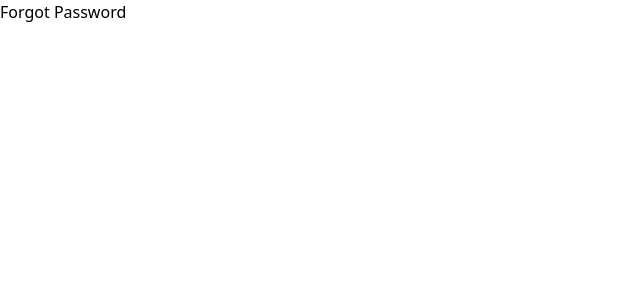
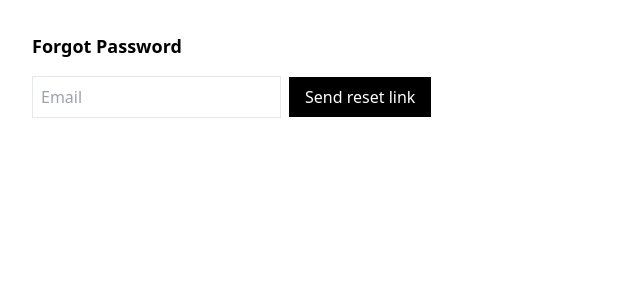
Before and after one commit to tm1722/ip-pip, a Next.js app: page /forgot-password in a window 1280 px wide. Shown: the top 300 px of the page, without its empty margins (0-640 px from the left). Built offline with nearby package versions, Linux system fonts and the light colour scheme.

Commit message:
Added a forgot password feature but currently doesn't work because I need DNS records so I'm waiting - STANDBY

```diff
--- /dev/null
+++ b/app/api/forgot-password/route.ts
@@ -0,0 +1,33 @@
+import { randomBytes } from 'crypto';
+import { db } from '@/lib/db';
+import { sendEmail } from '@/lib/email';
+
+export async function POST(request: Request) {
+  console.log('[API] Received forgot-password request');
+
+  try {
+    const { email } = await request.json();
+    console.log('[API] Parsed email:', email);
+
+    const token = randomBytes(32).toString('hex');
+    const expiresAt = new Date(Date.now() + 1000 * 60 * 60); // 1 hour
+    console.log('[API] Generated reset token');
+
+    await db.query(
+      'INSERT INTO password_reset_tokens (email, token, expires_at) VALUES ($1, $2, $3)',
+      [email, token, expiresAt]
+    );
+    console.log('[API] Token saved to database');
+
+    const resetUrl = `https://yourdomain.com/reset-password?token=${token}`;
+    console.log('[API] Generated reset URL:', resetUrl);
+
+    await sendEmail(email, 'Reset Your Password', `Click to reset: ${resetUrl}`);
+    console.log('[API] Email sent via Resend');
+
+    return new Response(null, { status: 200 });
+  } catch (err: any) {
+    console.error('[API] ❌ Error in forgot-password route:', err.message);
+    return new Response('Internal Server Error', { status: 500 });
+  }
+}
--- /dev/null
+++ b/app/api/reset-password/route.ts
@@ -0,0 +1,21 @@
+import { db } from '@/lib/db';
+import bcrypt from 'bcrypt';
+
+export default async function handler(req, res) {
+  const { token, password } = JSON.parse(req.body);
+
+  const result = await db.query(
+    'SELECT email FROM password_reset_tokens WHERE token = $1 AND expires_at > NOW()',
+    [token]
+  );
+
+  if (result.rows.length === 0) return res.status(400).send('Invalid token');
+
+  const email = result.rows[0].email;
+  const hashedPassword = await bcrypt.hash(password, 10);
+
+  await db.query('UPDATE users SET password = $1 WHERE email = $2', [hashedPassword, email]);
+  await db.query('DELETE FROM password_reset_tokens WHERE token = $1', [token]);
+
+  res.status(200).end();
+}
--- a/app/db.ts
+++ b/app/db.ts
@@ -3,6 +3,7 @@ import { pgTable, serial, varchar } from 'drizzle-orm/pg-core';
 import { eq } from 'drizzle-orm';
 import postgres from 'postgres';
 import { genSaltSync, hashSync } from 'bcrypt-ts';
+
 
 // Optionally, if not using email/pass login, you can
 // use the Drizzle adapter for Auth.js / NextAuth
--- a/app/forgot-password/page.tsx
+++ b/app/forgot-password/page.tsx
@@ -1,11 +1,40 @@
-import React from 'react';
+'use client';
 
-const ForgotPasswordPage: React.FC = () => {
-    return (
-        <div>
-            <h1>Forgot Password</h1>
-        </div>
-    );
-};
+import { useState } from 'react';
 
-export default ForgotPasswordPage;
+export default function ForgotPasswordPage() {
+  const [email, setEmail] = useState('');
+  const [submitted, setSubmitted] = useState(false);
+
+  const handleSubmit = async (e: React.FormEvent) => {
+    e.preventDefault();
+    await fetch('/api/forgot-password', {
+      method: 'POST',
+      body: JSON.stringify({ email }),
+    });
+    setSubmitted(true);
+  };
+
+  return (
+    <div className="p-8">
+      <h1 className="text-lg font-bold mb-4">Forgot Password</h1>
+      {!submitted ? (
+        <form onSubmit={handleSubmit}>
+          <input
+            type="email"
+            required
+            placeholder="Email"
+            className="border p-2 mr-2"
+            value={email}
+            onChange={(e) => setEmail(e.target.value)}
+          />
+          <button type="submit" className="bg-black text-white px-4 py-2">
+            Send reset link
+          </button>
+        </form>
+      ) : (
+        <p>Check your email for a reset link.</p>
+      )}
+    </div>
+  );
+}
--- a/app/register/page.tsx
+++ b/app/register/page.tsx
@@ -3,6 +3,7 @@ import { Form } from 'app/form';
 import { redirect } from 'next/navigation';
 import { createUser, getUser } from 'app/db';
 import { SubmitButton } from 'app/submit-button';
+import { log } from 'console';
 
 export default function Login() {
   async function register(formData: FormData) {
@@ -12,6 +13,15 @@ export default function Login() {
     let user = await getUser(email);
 
     if (user.length > 0) {
+            return (
+              <div className="mb-4 rounded bg-red-100 p-3 text-sm text-red-700">
+              This user already exists.{' '}
+              <Link href="/forgot-password" className="font-semibold underline">
+                Did you by any chance forget your password?
+              </Link>
+              </div>
+            );
+      log('User already exists');
       return 'User already exists'; // TODO: Handle errors with useFormStatus
     } else {
       await createUser(email, password);
--- a/app/reset-password/page.tsx
+++ b/app/reset-password/page.tsx
@@ -1,11 +1,36 @@
-import React from 'react';
+'use client';
 
-const ResetPasswordPage: React.FC = () => {
-    return (
-        <div>
-            <h1>Reset Password</h1>
-        </div>
-    );
-};
+import { useSearchParams } from 'next/navigation';
+import { useState } from 'react';
 
-export default ResetPasswordPage;
+export default function ResetPasswordPage() {
+  const params = useSearchParams();
+  const token = params.get('token');
+  const [password, setPassword] = useState('');
+
+  const handleReset = async (e: React.FormEvent) => {
+    e.preventDefault();
+    await fetch('/api/reset-password', {
+      method: 'POST',
+      body: JSON.stringify({ token, password }),
+    });
+    alert('Password reset successful!');
+  };
+
+  return (
+    <form onSubmit={handleReset} className="p-8">
+      <h1 className="text-lg font-bold mb-4">Reset Password</h1>
+      <input
+        type="password"
+        required
+        placeholder="New password"
+        className="border p-2 mb-4"
+        value={password}
+        onChange={(e) => setPassword(e.target.value)}
+      />
+      <button type="submit" className="bg-black text-white px-4 py-2">
+        Reset Password
+      </button>
+    </form>
+  );
+}
--- /dev/null
+++ b/lib/db.ts
@@ -0,0 +1,15 @@
+import { Pool } from 'pg';
+
+console.log('[DB] Attempting to connect to Postgres...');
+
+export const db = new Pool({
+  connectionString: process.env.POSTGRES_URL,
+});
+
+db.connect()
+  .then(() => {
+    console.log('[DB] ✅ Successfully connected to the database.');
+  })
+  .catch((err) => {
+    console.error('[DB] ❌ Failed to connect to the database:', err.message);
+  });
--- /dev/null
+++ b/lib/email.ts
@@ -0,0 +1,12 @@
+import { Resend } from 'resend';
+
+const resend = new Resend(process.env.RESEND_API_KEY);
+
+export async function sendEmail(to: string, subject: string, text: string) {
+  await resend.emails.send({
+    from: 'Project Ideation <noreply@yourdomain.com>',
+    to,
+    subject,
+    text,
+  });
+}
--- a/package.json
+++ b/package.json
@@ -15,9 +15,11 @@
     "geist": "^1.2.0",
     "next": "^14.0.4",
     "next-auth": "5.0.0-beta.4",
+    "pg": "^8.16.0",
     "postgres": "^3.4.3",
     "react": "^18.2.0",
-    "react-dom": "^18.2.0"
+    "react-dom": "^18.2.0",
+    "resend": "^4.5.1"
   },
   "devDependencies": {
     "autoprefixer": "^10.4.16",
```
Also changed, not shown: 1 other file (tests, documents, lock files or other folders).
